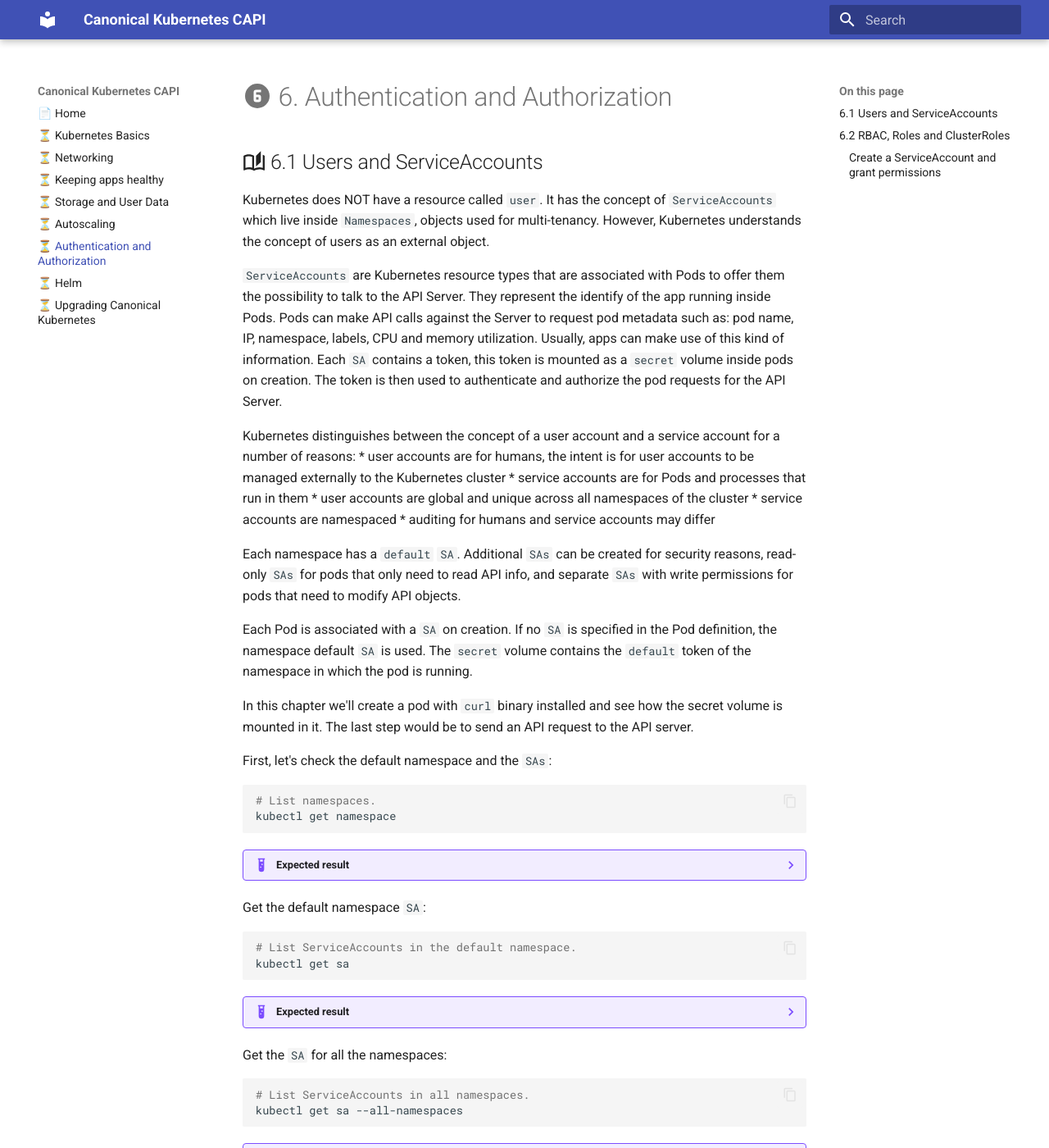
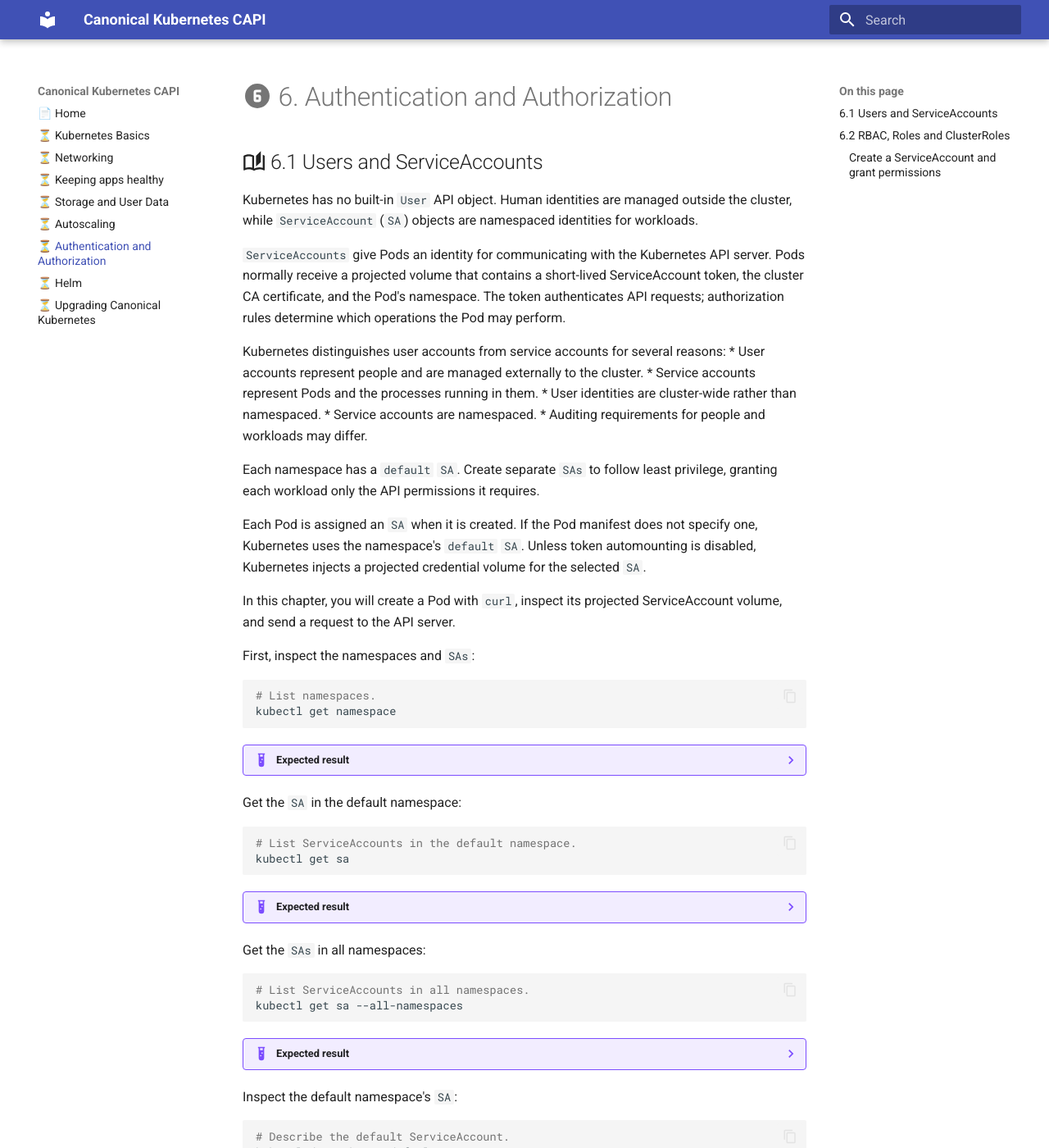
Before and after one commit to radumoisan/canonical-kubernetes-capi, an MkDocs documentation site: the page built from docs/6-authentication-and-authorization.md, in a window 1280 px wide and 1400 px high. Shown: the whole window at 82% size. Built offline with MkDocs 1.6.1 and Material for MkDocs 9.7.7, drawn with Linux system fonts in a browser that asks for light colours; some of the changed text lies outside the part shown.

Commit message:
Improve Chapter 6 guidance

````diff
--- a/docs/6-authentication-and-authorization.md
+++ b/docs/6-authentication-and-authorization.md
@@ -2,32 +2,29 @@
 
 ## :material-book-open-page-variant-outline: 6.1 Users and ServiceAccounts
 
-Kubernetes does NOT have a resource called `user`. It has the concept of `ServiceAccounts` which live inside `Namespaces`,
-objects used for multi-tenancy. However, Kubernetes understands the concept of users as an external object.
+Kubernetes has no built-in `User` API object. Human identities are managed outside the cluster, while `ServiceAccount` (`SA`) objects
+are namespaced identities for workloads.
 
-`ServiceAccounts` are Kubernetes resource types that are associated with Pods to offer them the possibility to talk to the
-API Server. They represent the identify of the app running inside Pods. Pods can make API calls against the Server to request
-pod metadata such as: pod name, IP, namespace, labels, CPU and memory utilization. Usually, apps can make use of this kind of
-information. Each `SA` contains a token, this token is mounted as a `secret` volume inside pods on creation. The token is then used
-to authenticate and authorize the pod requests for the API Server.
+`ServiceAccounts` give Pods an identity for communicating with the Kubernetes API server. Pods normally receive a projected volume
+that contains a short-lived ServiceAccount token, the cluster CA certificate, and the Pod's namespace. The token authenticates API
+requests; authorization rules determine which operations the Pod may perform.
 
-Kubernetes distinguishes between the concept of a user account and a service account for a number of reasons:
-  * user accounts are for humans, the intent is for user accounts to be managed externally to the Kubernetes cluster
-  * service accounts are for Pods and processes that run in them
-  * user accounts are global and unique across all namespaces of the cluster
-  * service accounts are namespaced
-  * auditing for humans and service accounts may differ
+Kubernetes distinguishes user accounts from service accounts for several reasons:
+  * User accounts represent people and are managed externally to the cluster.
+  * Service accounts represent Pods and the processes running in them.
+  * User identities are cluster-wide rather than namespaced.
+  * Service accounts are namespaced.
+  * Auditing requirements for people and workloads may differ.
 
-Each namespace has a `default` `SA`. Additional `SAs` can be created for security reasons, read-only `SAs` for pods
-that only need to read API info, and separate `SAs` with write permissions for pods that need to modify API objects.
+Each namespace has a `default` `SA`. Create separate `SAs` to follow least privilege, granting each workload only the API
+permissions it requires.
 
-Each Pod is associated with a `SA` on creation. If no `SA` is specified in the Pod definition, the namespace default `SA`
-is used. The `secret` volume contains the `default` token of the namespace in which the pod is running.
+Each Pod is assigned an `SA` when it is created. If the Pod manifest does not specify one, Kubernetes uses the namespace's
+`default` `SA`. Unless token automounting is disabled, Kubernetes injects a projected credential volume for the selected `SA`.
 
-In this chapter we'll create a pod with `curl` binary installed and see how the secret volume is mounted in it. The last step would
-be to send an API request to the API server.
+In this chapter, you will create a Pod with `curl`, inspect its projected ServiceAccount volume, and send a request to the API server.
 
-First, let's check the default namespace and the `SAs`:
+First, inspect the namespaces and `SAs`:
 
 ```bash
 # List namespaces.
@@ -57,7 +54,7 @@
     default   0         25h
     ```
 
-Get the `SA` for all the namespaces:
+Get the `SAs` in all namespaces:
 
 ```bash
 # List ServiceAccounts in all namespaces.
@@ -66,7 +63,7 @@
 ??? example "Expected result"
     ServiceAccounts for all namespaces are displayed.
 
-Inspect the default namespace `SA`:
+Inspect the default namespace's `SA`:
 
 ```bash
 # Describe the default ServiceAccount.
@@ -82,7 +79,8 @@
     Events:              <none>
     ```
 
-Since Kubernetes v1.24 there are no tokens generated for service accounts by default. A `Secret` definition for the default service account looks like this:
+Since Kubernetes v1.24, ServiceAccounts no longer receive long-lived token Secrets automatically. Pods still receive short-lived,
+projected tokens by default. The following manifest defines a legacy long-lived token Secret for the default ServiceAccount:
 
 ```bash
 # Display the default ServiceAccount token Secret definition.
@@ -99,7 +97,7 @@
     type: kubernetes.io/service-account-token
     ```
 
-To generate one, please run:
+Create the token Secret:
 
 ```bash
 # Create the default ServiceAccount token Secret.
@@ -108,7 +106,7 @@
 ??? example "Expected result"
     The Secret is created.
 
-To get details about the generated ServiceAccount secret, run:
+Inspect the generated ServiceAccount token Secret:
 
 ```bash
 # Describe the default ServiceAccount token Secret.
@@ -131,7 +129,8 @@
     token:      eyJhbGciOiJSUzI1NiIsImtpZCI6Ik....
     ```
 
-Now create the `alpine` pod and see if the token is mounted:
+This manually created Secret is separate from the short-lived token that Kubernetes projects into Pods. Create the `alpine` Pod
+and inspect its projected ServiceAccount volume:
 
 ```bash
 # Create the curl pod.
@@ -157,8 +156,8 @@
     ...
     ```
 
-Kubernetes mounts the secret volume at `/var/run/secrets/kubernetes.io/serviceaccount/` inside the container. Based on the
-certificate and token, the application can talk to the API Server when needed:
+Kubernetes mounts the projected volume at `/var/run/secrets/kubernetes.io/serviceaccount/` inside the container. The CA certificate
+verifies the API server's identity, and the token authenticates the application:
 
 ```bash
 # Enter the curl pod shell.
@@ -187,7 +186,8 @@
 ??? example "Expected result"
     The curl package is installed.
 
-Note that you can get the API cluster IP with `kubectl get svc` or the DNS record which is `kubernetes`.
+From a Pod in the default namespace, the API server Service is available through the short DNS name `kubernetes`. You can also
+retrieve its ClusterIP with `kubectl get svc`.
 
 ```bash
 # Read the ServiceAccount token and query the API root.
@@ -206,12 +206,13 @@
 ??? example "Expected result"
     A long list of API should be listed and the available verbs for those APIs.
 
-A long list of API should be listed and the available verbs for those APIs. If we would have not used the certificate and token, this request would have NOT been unauthorized.
+The responses contain API discovery information. The CA certificate validates the server, the token authenticates the request as
+the default ServiceAccount, and authorization rules control subsequent access to API resources.
 
-**NOTE**: `ServiceAccounts` must be set when creating the pod. It can't be changed later. One pod is associated with only one `SA`, but
-multiple pods can use the same `SA` in a namespace.
+**NOTE**: A Pod's `serviceAccountName` is set when the Pod is created and cannot be changed later. Each Pod uses one `SA`, but
+multiple Pods in a namespace can use the same `SA`.
 
-Get back to the host.
+Return to the student machine:
 
 ```bash
 # Exit the curl pod shell.
@@ -231,15 +232,16 @@
 
 ## :material-book-open-page-variant-outline: 6.2 RBAC, Roles and ClusterRoles
 
-All Kubernetes resources are objects which allow CRUD (create, read, update, delete) operations. Role-based access control (RBAC)
-is a method of regulating access to resources based on the roles of individual users. RBAC works and understands 4 types of
-Kubernetes resources:
-  * `Role` and `ClusterRole`: contain rules that represent a set of permissions. Permissions are additive, no `deny` rules. `Roles` grant access to resources within a single namespace, while `ClusterRoles` are cluster-wide.
-  * `RoleBinding` and `ClusterRoleBinding`: grant permissions defined in a `Role` to a user or set of users
+Role-based access control (`RBAC`) authorizes Kubernetes API requests based on permissions granted to subjects such as users, groups,
+and ServiceAccounts. RBAC uses four principal authorization resource kinds:
+  * `Role`: contains additive permission rules for resources in one namespace. RBAC has no `deny` rules.
+  * `ClusterRole`: contains rules that can cover cluster-scoped resources or be reused in any namespace.
+  * `RoleBinding`: grants a `Role` or `ClusterRole` to subjects within one namespace.
+  * `ClusterRoleBinding`: grants a `ClusterRole` to subjects across the cluster.
 
 ![roles](assets/roles_bindings.png)
 
-By default, Canonical Kubernetes comes with `RBAC` enabled. You can verify this by checking the authorization mode:
+Canonical Kubernetes enables `RBAC` by default. Verify this by checking the authorization mode:
 
 ```bash
 # Check the API server authorization mode.
@@ -252,9 +254,9 @@
     ...
     ```
 
-Users can create their own `Roles` and `ClusterRoles` - see the definitions, but Kubernetes clusters also come with a default set of `ClusterRoles`.
-The “edit” role lets users perform basic actions like deploying pods; “view” lets a user observe non-sensitive resources; “admin”
-allows a user to administer a namespace; and “cluster-admin” grants access to administer a cluster. Take a look:
+Users can define their own `Roles` and `ClusterRoles`, and Kubernetes also provides a default set of `ClusterRoles`. The `edit` role
+allows common application-management actions, `view` provides read-only access to most non-sensitive resources, `admin` grants
+administrative access within a namespace, and `cluster-admin` grants full control across the cluster. List them:
 
 ```bash
 # List ClusterRoles.
@@ -265,10 +267,10 @@
 
 ### :material-application-edit-outline: Create a ServiceAccount and grant permissions
 
-In this exercise we'll create a `ServiceAccount`, a `Role` and a `RoleBinding`. The `Role` will grant
-read access to pod resources in the default namespace.
+In this exercise, you will create a `ServiceAccount`, a `Role`, and a `RoleBinding`. The `Role` allows the `get`, `watch`, and `list`
+verbs for Pods in the default namespace, and the `RoleBinding` grants those permissions to the ServiceAccount.
 
-The `SA` definition looks like this in `~/resources/student-sa.yaml`:
+The `SA` manifest is available at `~/resources/student-sa.yaml`:
 
 ```bash
 # Display the student ServiceAccount definition.
@@ -292,7 +294,7 @@
 ??? example "Expected result"
     The ServiceAccount is created.
 
-The `Role` definition looks like this in `~/resources/pod-reader-role.yaml`:
+The `Role` manifest is available at `~/resources/pod-reader-role.yaml`:
 
 ```bash
 # Display the pod-reader Role definition.
@@ -320,7 +322,7 @@
 ??? example "Expected result"
     The Role is created.
 
-The `Role` has to be associated with the user, this is done with the `RoleBinding` resource in `~/resources/pod-reader-rb.yaml`:
+The `RoleBinding` at `~/resources/pod-reader-rb.yaml` grants the `Role` to the `student-sa` ServiceAccount:
 
 ```bash
 # Display the pod-reader RoleBinding definition.
@@ -349,7 +351,7 @@
 ??? example "Expected result"
     The RoleBinding is created.
 
-Inspect the `RoleBinding`, it should be associated with `student-sa`:
+Inspect the `RoleBinding` and confirm that it references `student-sa`:
 
 ```bash
 # Describe the read-pods RoleBinding.
@@ -369,7 +371,7 @@
       ServiceAccount  student-sa
     ```
 
-Create a Pod with the newly created `SA`. The pod definition looks like this in `~/resources/curl-pod-with-sa.yaml`:
+Create a Pod that uses the new `SA`. Its manifest is available at `~/resources/curl-pod-with-sa.yaml`:
 
 ```bash
 # Display the curl pod definition with the student ServiceAccount.
@@ -416,7 +418,7 @@
 ??? example "Expected result"
     The curl package is installed.
 
-Query the API server for pods, this action should be allowed:
+Query the API server for Pods. The assigned `Role` allows this action:
 
 ```bash
 # Read the ServiceAccount token and list pods through the API.
@@ -464,7 +466,7 @@
     ...
     ```
 
-Now let's try to read something we should not be allowed to see, like `Secrets`:
+Now try to list `Secrets`, which the assigned `Role` does not allow:
 
 ```bash
 # List Secrets through the API.
````
Also changed, not shown: other parts of docs/6-authentication-and-authorization.md (+6 -6 lines), ref-labs/6_auth_gce.md (+59 -57 lines).
